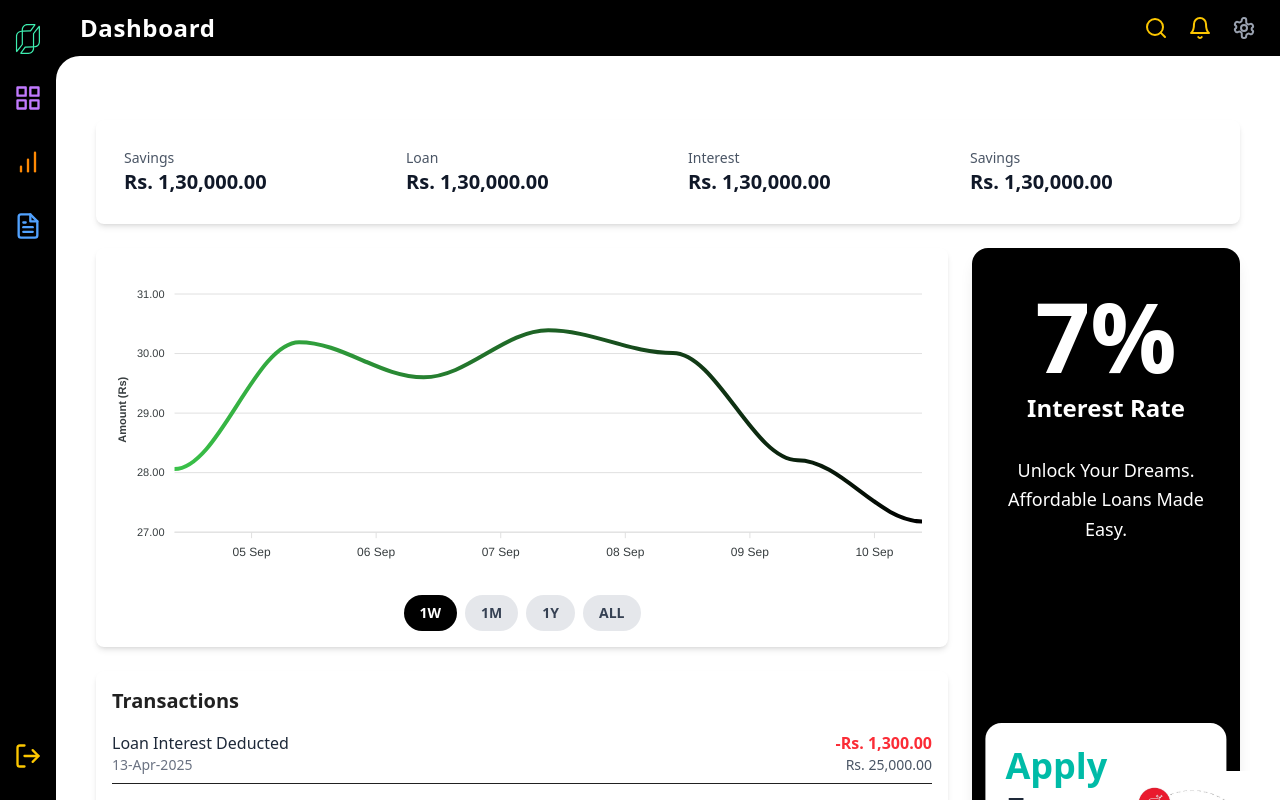
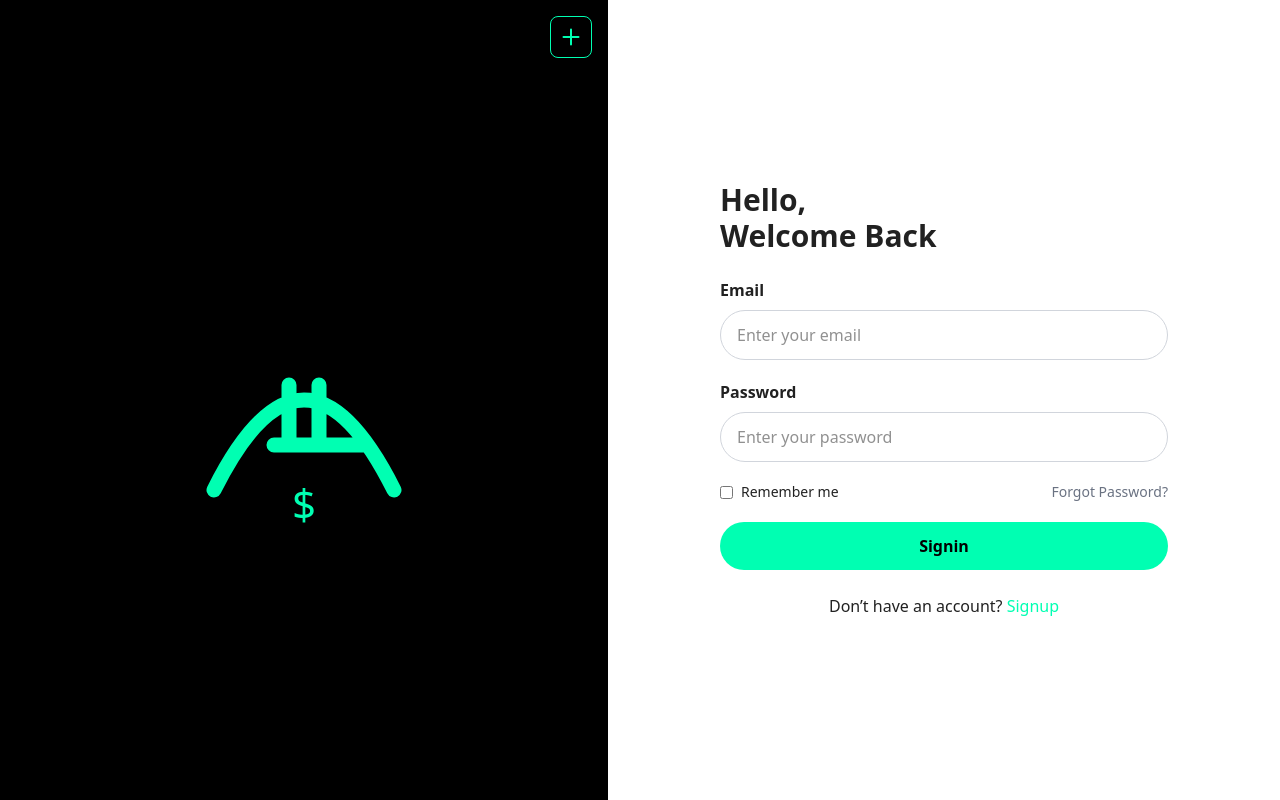
Before and after one commit to asalpaudel/kosh, a React (Vite) app in the folder frontend/: page / in a window 1280 px wide. Shown: the top 800 px of the page. Built offline with nearby package versions, Linux system fonts and the light colour scheme.

Commit message:
Routing Changes

```diff
--- a/frontend/src/App.jsx
+++ b/frontend/src/App.jsx
@@ -13,13 +13,18 @@ function App() {
     <>
       <BrowserRouter>
         <Routes>
-          <Route path="/login" element={<Login />} />
+          {/* Public Routes */}
+          <Route path="/" element={<Login />} />
           <Route path="/signup" element={<Signup />} />
-          <Route path="/" element={<Layout />}>
-            <Route index element={<Dashboard />} />
-            <Route path="dashboard" element={<Dashboard />} />
-            <Route path="report" element={<Report />} />
-            <Route path="statement" element={<Statement />} />
+
+          {/* Protected (nested) Routes */}
+          <Route path="/home" element={<Layout />}>
+            <Route index element={<Dashboard />} /> {/* /home */}
+            <Route path="dashboard" element={<Dashboard />} />{" "}
+            {/* /home/dashboard */}
+            <Route path="report" element={<Report />} /> {/* /home/report */}
+            <Route path="statement" element={<Statement />} />{" "}
+            {/* /home/statement */}
           </Route>
         </Routes>
       </BrowserRouter>
--- a/frontend/src/component/user/Sidebar.jsx
+++ b/frontend/src/component/user/Sidebar.jsx
@@ -19,20 +19,20 @@ function Sidebar() {
     <div className="w-14 bg-black flex flex-col items-center justify-between py-6 h-screen sticky top-0">
       <div className="flex flex-col items-center space-y-6">
         <Logo />
-        <NavLink to="/dashboard" className={navLinkClass}>
+        <NavLink to="/home/dashboard" className={navLinkClass}>
           <LayoutDashboardIcon className="text-purple-400 h-7 w-7 transition-transform duration-200 hover:scale-110" />
         </NavLink>
 
-        <NavLink to="/report" className={navLinkClass}>
+        <NavLink to="/home/report" className={navLinkClass}>
           <BarChartIcon className="text-orange-400 h-7 w-7 transition-transform duration-200 hover:scale-110" />
         </NavLink>
 
-        <NavLink to="/statement" className={navLinkClass}>
+        <NavLink to="/home/statement" className={navLinkClass}>
           <FileTextIcon className="text-blue-400 h-7 w-7 transition-transform duration-200 hover:scale-110" />
         </NavLink>
       </div>
 
-      <NavLink to="/Login" className={navLinkClass}>
+      <NavLink to="/" className={navLinkClass}>
         <LogOutIcon className="text-yellow-400 h-7 w-7 transition-transform duration-200 hover:scale-110" />
       </NavLink>
     </div>
--- a/frontend/src/pages/Login.jsx
+++ b/frontend/src/pages/Login.jsx
@@ -12,7 +12,7 @@ export default function Login() {
     e.preventDefault();
     if (email && password) {
       alert("Welcome back!");
-      nav("/");
+      nav("/home");
     } else {
       alert("Please fill in all fields.");
     }
```
